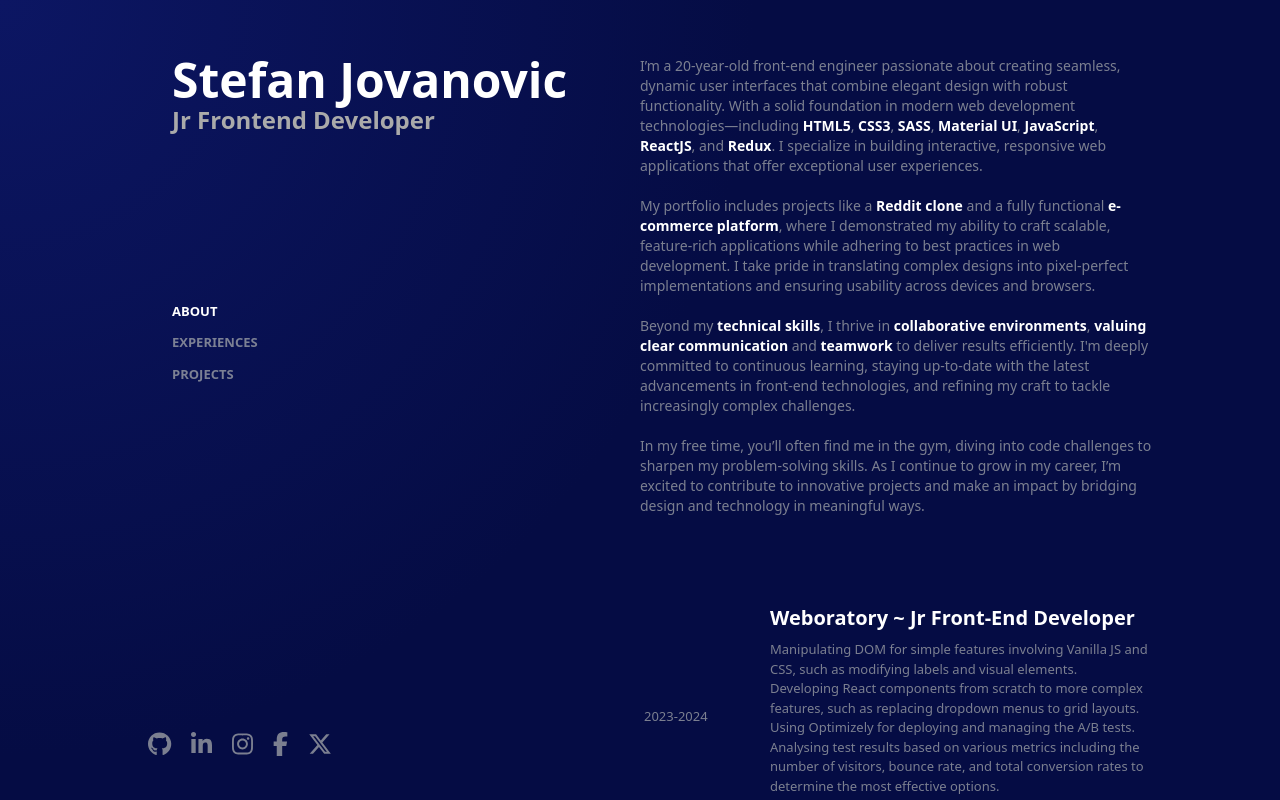
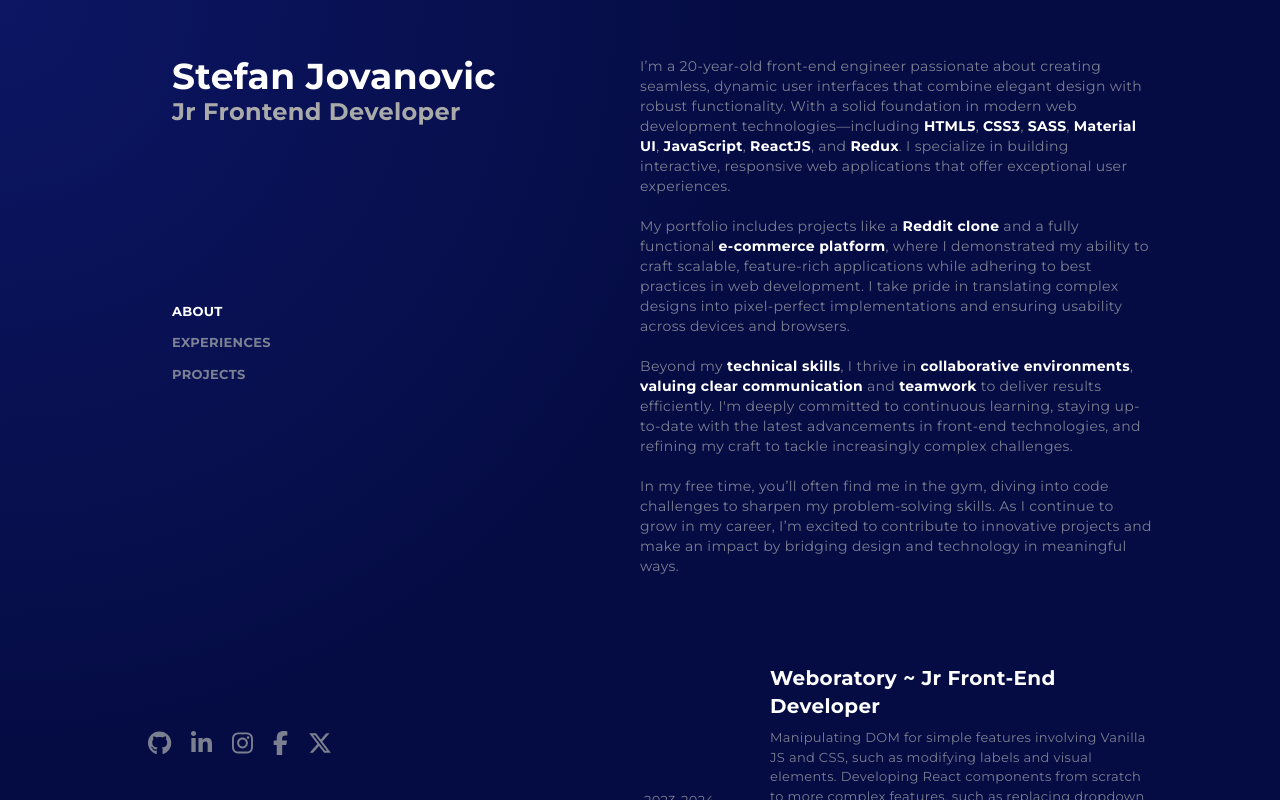
Before and after one commit to 04stefke/portfolio, a React (Vite) app: page / in a window 1280 px wide. Built offline with nearby package versions, Linux system fonts and the light colour scheme.

Commit message:
changed the font family added a bit of tracking

```diff
--- a/src/App.tsx
+++ b/src/App.tsx
@@ -5,8 +5,8 @@ import Gradientdiv from "./components/MouseEffect/Gradientdiv";
 
 function App() {
 	return (
-		<Gradientdiv className="w-screen h-screen ">
-			<div className=" max-w-screen-lg min-h-screen mx-auto flex flex-col md:flex-row md:items-center px-14 md:px-0 gap-20 md:gap-0">
+		<Gradientdiv className="w-screen h-screen">
+			<div className="font-sans max-w-screen-lg min-h-screen mx-auto flex flex-col md:flex-row md:items-center px-14 md:px-0 gap-20 md:gap-0 tracking-wide">
 				<header className="w-full md:w-1/2">
 					<Intro />
 				</header>
--- a/src/components/Intro/Intro.tsx
+++ b/src/components/Intro/Intro.tsx
@@ -46,7 +46,7 @@ const Intro = () => {
 		<div className="flex flex-col md:h-screen md:justify-between md:py-10 md:pl-5">
 			<div className="flex flex-col md:justify-between items-start md:py-4 md:px-6 h-3/6">
 				<div className="text-center sm:text-start">
-					<h1 className="text-5xl font-bold text-fontColor">
+					<h1 className="text-4xl font-bold text-fontColor">
 						Stefan Jovanovic
 					</h1>
 					<h3 className="text-2xl font-bold text-lighterFontColor">
--- a/src/index.css
+++ b/src/index.css
@@ -1,6 +1,14 @@
 @tailwind base;
 @tailwind components;
 @tailwind utilities;
+
+@layer base {
+	@font-face {
+		font-family: "Montserrat";
+		src: url(/src/fonts/Montserrat.ttf) format('truetype');
+	}
+
+}
 
 @layer utilities {
 	/* Chrome, Safari and Opera */
--- a/tailwind.config.js
+++ b/tailwind.config.js
@@ -2,7 +2,11 @@
 export default {
 	content: ["./index.html", "./src/**/*.{js,ts,jsx,tsx}"],
 	theme: {
-		extend: {},
+		extend: {
+			fontFamily: {
+				sans: ["Montserrat", "ui-sans-serif", "system-ui"], // Override default sans-serif
+			},
+		},
 		colors: {
 			bgPrimary: "#000b58",
 			fontColor: "#fff",
```
Also changed, not shown: src/fonts/Montserrat.ttf (added).
